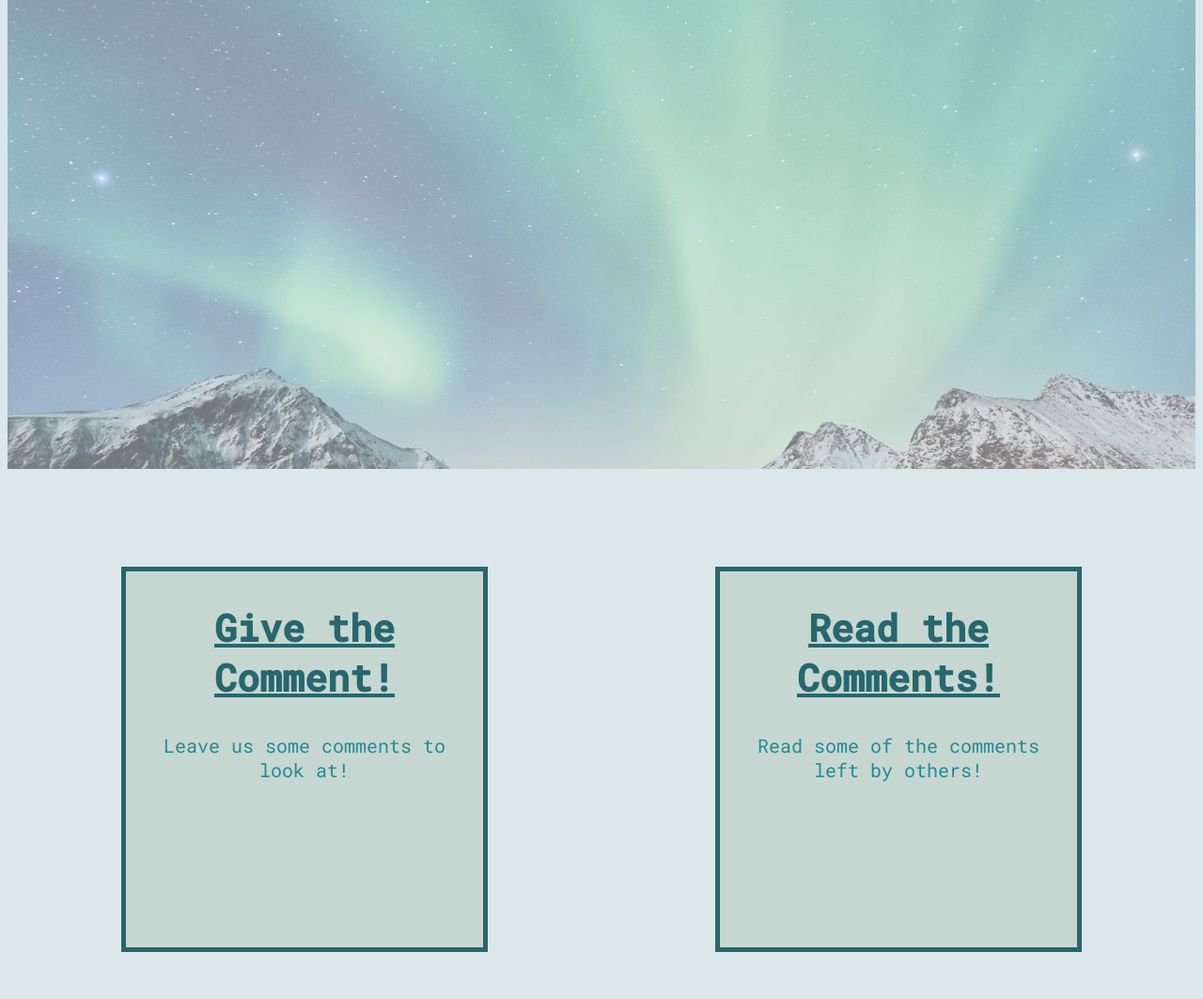
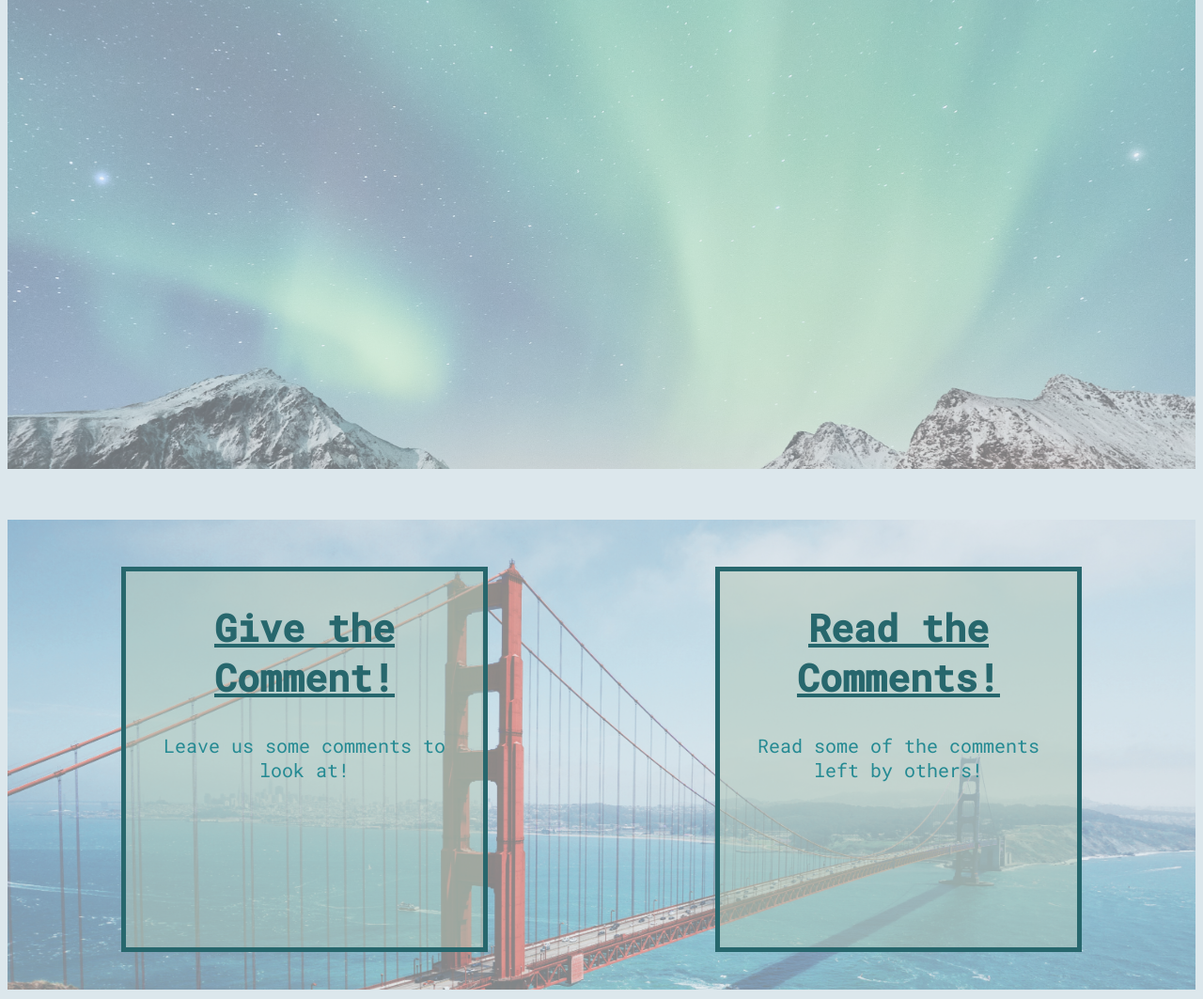
Before and after one commit to meenalzamil/summer-project-2022, a PHP site: page / in a window 1280 px wide. Shown: the part 1217-2280 px from the top of the page at 94% size. Run offline with PHP 8.4, Linux system fonts and the light colour scheme; data that the repository does not hold is empty; some web fonts are replaced.

Commit message:
works again

```diff
--- a/include/common_components.php
+++ b/include/common_components.php
@@ -35,9 +35,15 @@ function firstBlock (){
     </div>
     ";
 }
-function blocks($blockNumber){
+// function blocks($blockNumber){
+//     echo "
+//     <div id='$blockNumber'>
+//         <div  class='row'>
+//     ";
+// }
+function blocks(){
     echo "
-    <div id='$blockNumber'>
+    <div class='block'>
         <div  class='row'>
     ";
 }
--- a/index.php
+++ b/index.php
@@ -3,7 +3,7 @@
     echoHeader();
     firstBlock();
     breaks();
-    blocks($blockNumber = 'blockTwo');
+    blocks();
     image($backgroundImage='backgroundTwo');
     foreach(getAllPosts() as $postID => $post){
         if ($postID == 3){
@@ -18,7 +18,7 @@
     }
     closeBlock();
     breaks();
-    blocks($blockNumber = 'blockThree');
+    blocks();
     image($backgroundImage='backgroundThree');
     foreach(getAllPosts() as $postID => $post){
         if($postID >= 3){
@@ -32,8 +32,8 @@
     }
     closeBlock();
     breaks();
-    blocks($blockNumber = 'blockComment');
-    // image($backgroundImage = 'backgroundOne');
+    blocks();
+    image($backgroundImage = 'backgroundOne');
     echo"
             <div class='spaceThree'>
                 <a style='color: #27676D' href='comments.php'><h2 class='blockThreeColor'>Give the Comment!</h2></a>
--- a/styles.css
+++ b/styles.css
@@ -27,6 +27,12 @@ h2 {
     justify-content: space-around;
     align-items: center;
     text-align: center;
+}
+
+.block{
+        height: 500px;
+        width: 100%;
+        position: relative;
 }
 
 /* BLOCK ONE */
```
